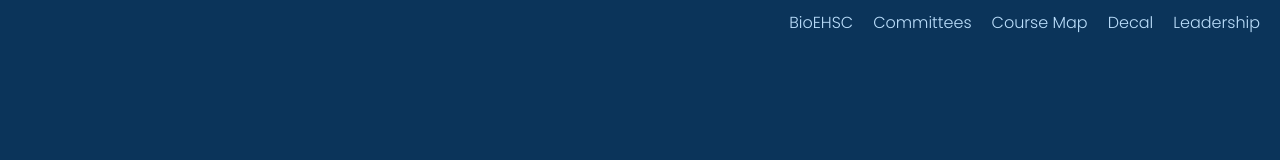
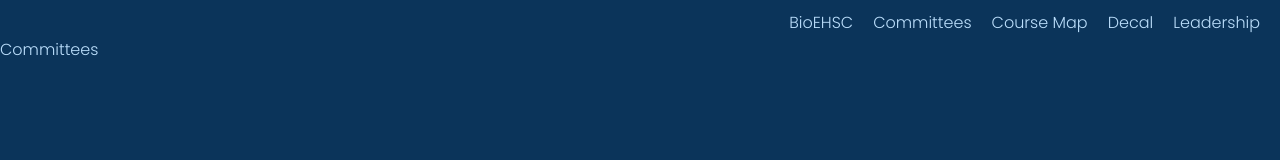
Before and after one commit to bioehswebmasters/bioehswebsite, a React (Create React App) app: page /Committees in a window 1280 px wide. Shown: the top 160 px of the page. Built offline with nearby package versions, Linux system fonts and the light colour scheme; a web font is replaced by a local one.

Commit message:
committees dropdown in weird location

```diff
--- a/src/pages/committees.js
+++ b/src/pages/committees.js
@@ -1,11 +1,13 @@
 import React from "react";
-//import {CommitteesDropdown} from '/../components/Website Functions';
+//import CommitteesDropdown from 'src/components/WebsiteFunctions';
+import CommitteesDropdown from "../components/WebsiteFunctions/CommitteesDropdown";
 //put candidate information as well here
 //<CommitteesDropdown/>
 function Committees(){
     return(
         <div>
         <h1> Welcome to committees</h1>
+        <CommitteesDropdown/>
         </div>
     )
 }
```
Also changed, not shown: src/components/WebsiteFunctions/CommitteesDropdown.css (renamed from src/components/Website Functions/CommitteesDropdown.css), src/components/WebsiteFunctions/CommitteesDropdown.jsx (renamed from src/components/Website Functions/CommitteesDropdown.jsx).
